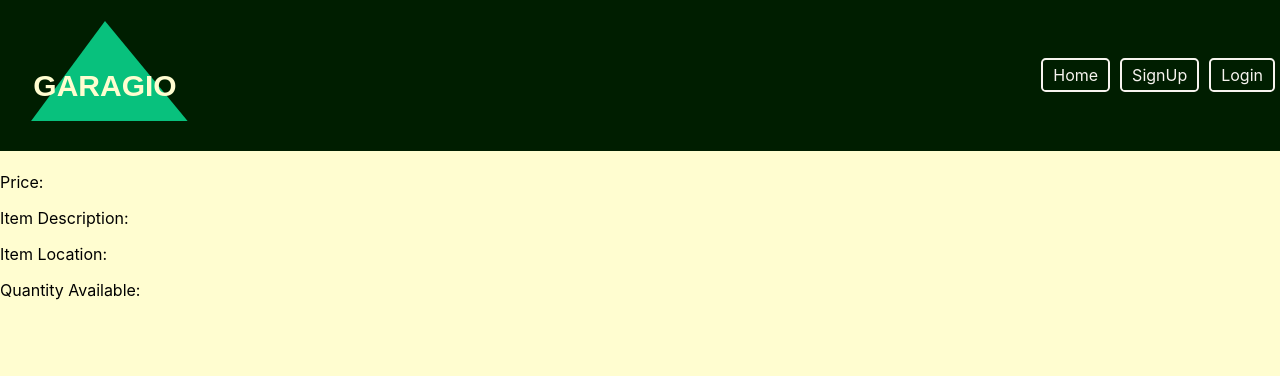
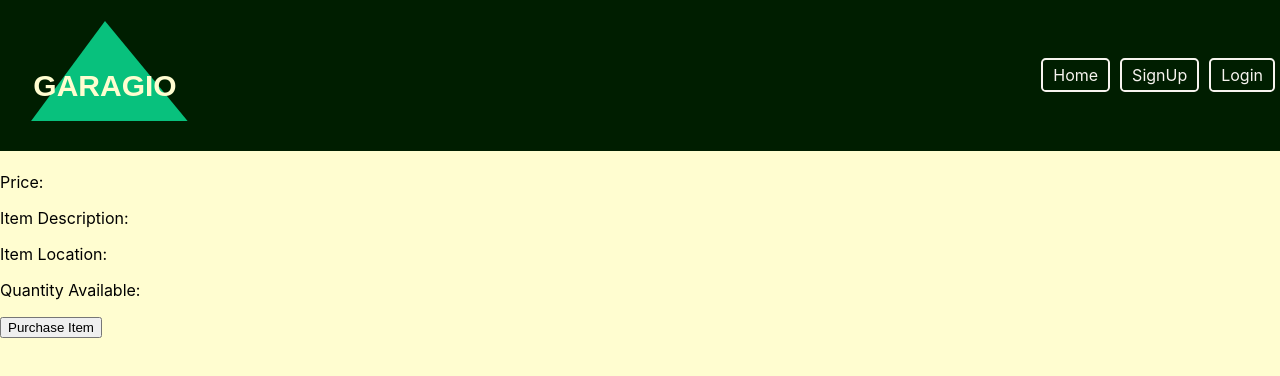
Before and after one commit to RepoPanda/Garagio, a React (Create React App) app in the folder client/: page /adpage/1 in a window 1280 px wide. Shown: the top 376 px of the page. Built offline with nearby package versions, Linux system fonts and the light colour scheme; no server answers; a web font is replaced by a local one.

Commit message:
adPage.js purchase item buttonhas been applied to page

```diff
--- a/client/src/pages/AdPage.js
+++ b/client/src/pages/AdPage.js
@@ -31,6 +31,8 @@ function AdPage() {
                   <p>Quantity Available:{ad.quantity}</p>
                 </div>
 
+                <button className="btn btn-primary">Purchase Item</button>
+
               </Container>
             )}
         </div>
```
